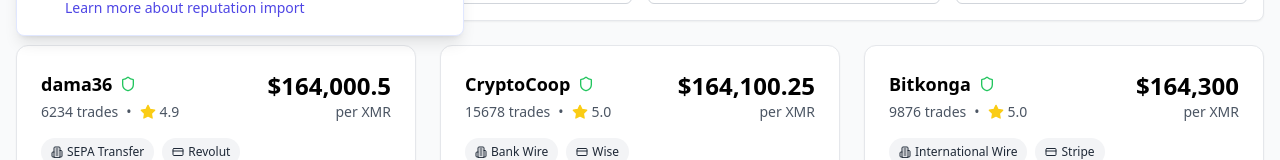
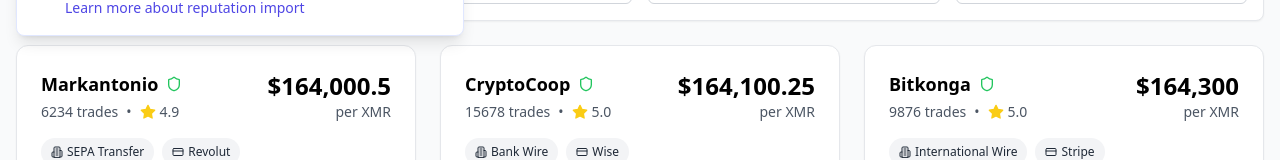
Before and after one commit to aimwizards/ugandacoin, a React (Vite) app: page / in a window 1280 px wide. Shown: the part 748-908 px from the top of the page. Built offline with nearby package versions, Linux system fonts and the light colour scheme.

Commit message:
Update mockOffers.ts

```diff
--- a/src/data/mockOffers.ts
+++ b/src/data/mockOffers.ts
@@ -33,7 +33,7 @@ export const mockOffers: Offer[] = [
     location: "United States"
   },
   {
-    username: "dama36",
+    username: "Markantonio",
     completedTrades: 6234,
     rating: 4.89,
     price: 164000.50,
```
